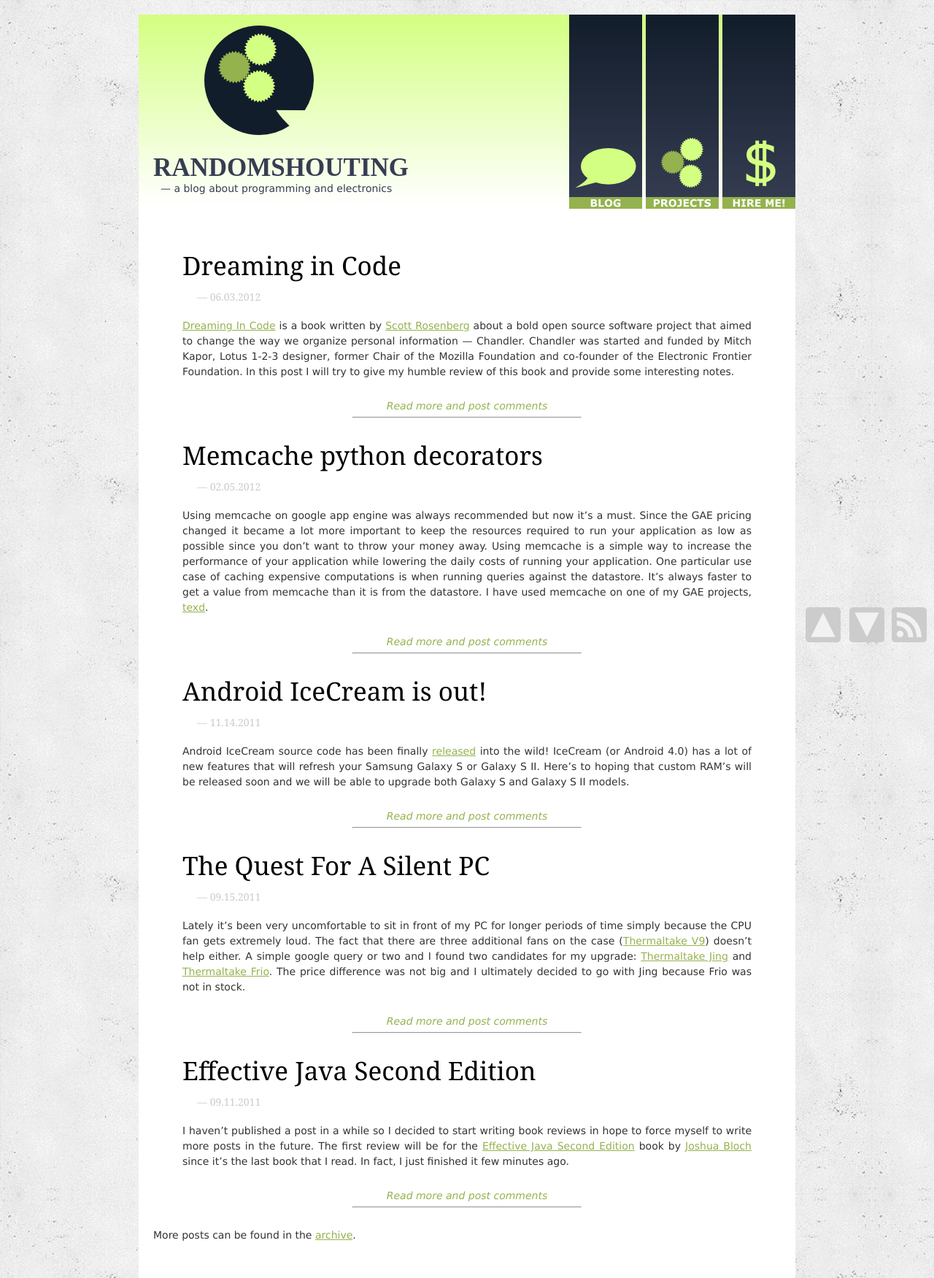
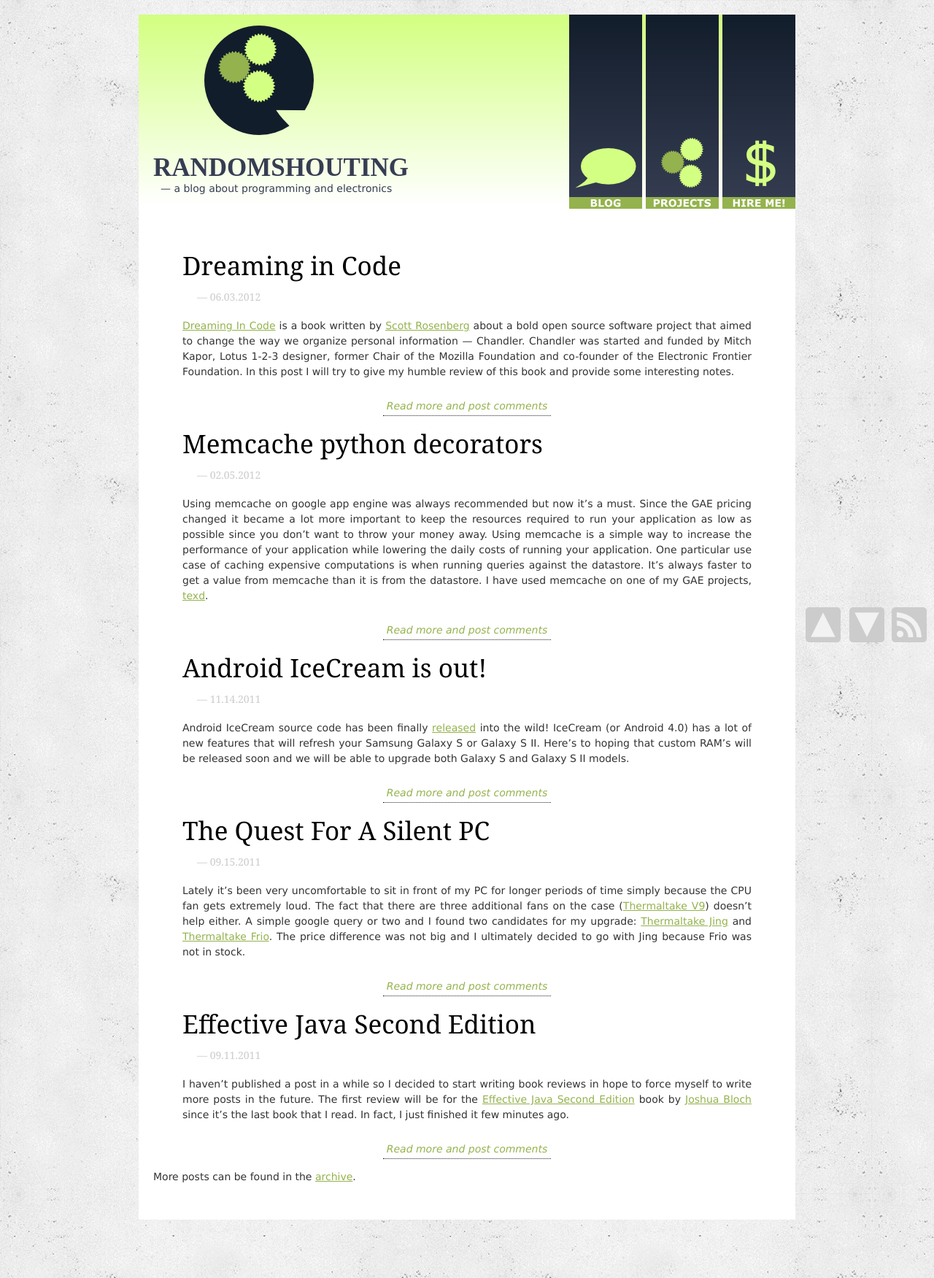
Before and after one commit to amir-hadzic/amir-hadzic.github.com, a Jekyll site: the page built from index.html, in a window 1280 px wide. Shown: the whole page at 73% size. Built offline with Jekyll 4.4.1, drawn with Linux system fonts in a browser that asks for light colours; some web fonts are replaced; Markdown is read by kramdown in place of the engine named in the settings.

Commit message:
Make the "read more" bottom line dashed.

```diff
--- a/index.html
+++ b/index.html
@@ -10,8 +10,7 @@
         {{ post.content | replace:'more start -->','' | replace:'<!-- more end','' }}
 
         <center>
-            <a class="more" href="{{ post.url }}">Read more and post comments</a>
-            <hr style="width: 40%" />
+            <a style="border-bottom: 1px dotted #222; padding: 5px;"class="more" href="{{ post.url }}">Read more and post comments</a>
         </center>
     </div>
 {% endfor %}
```
